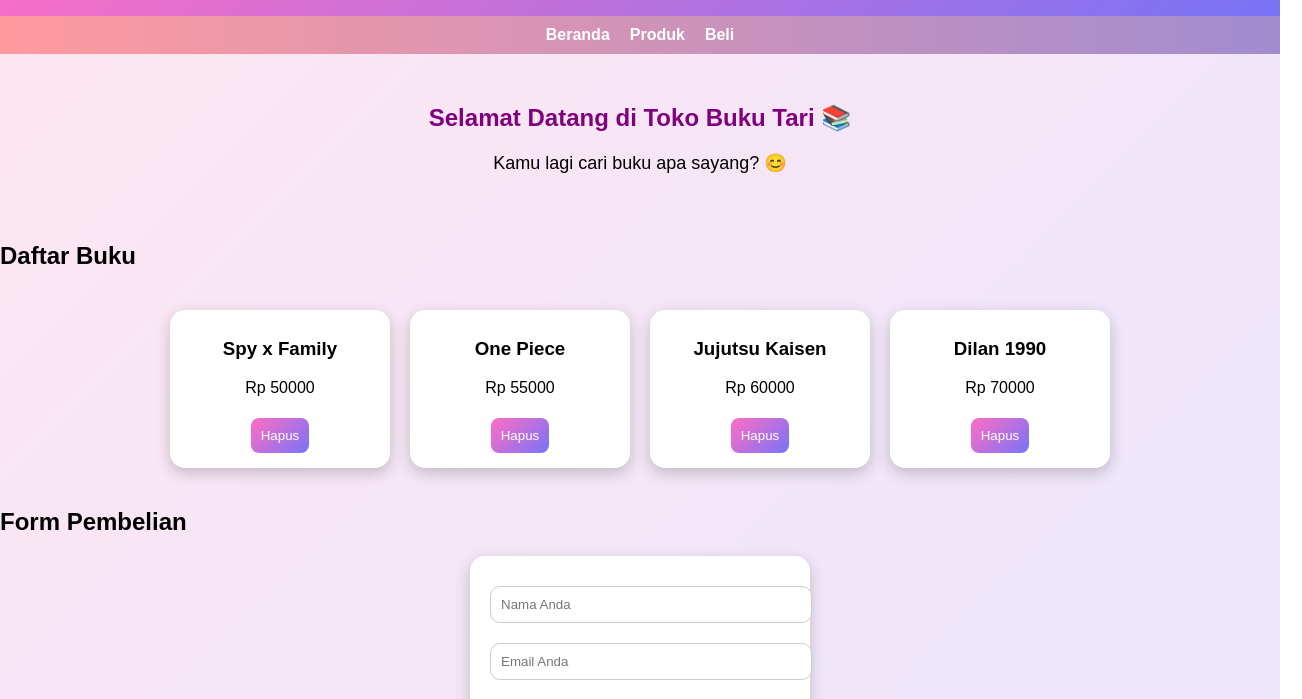
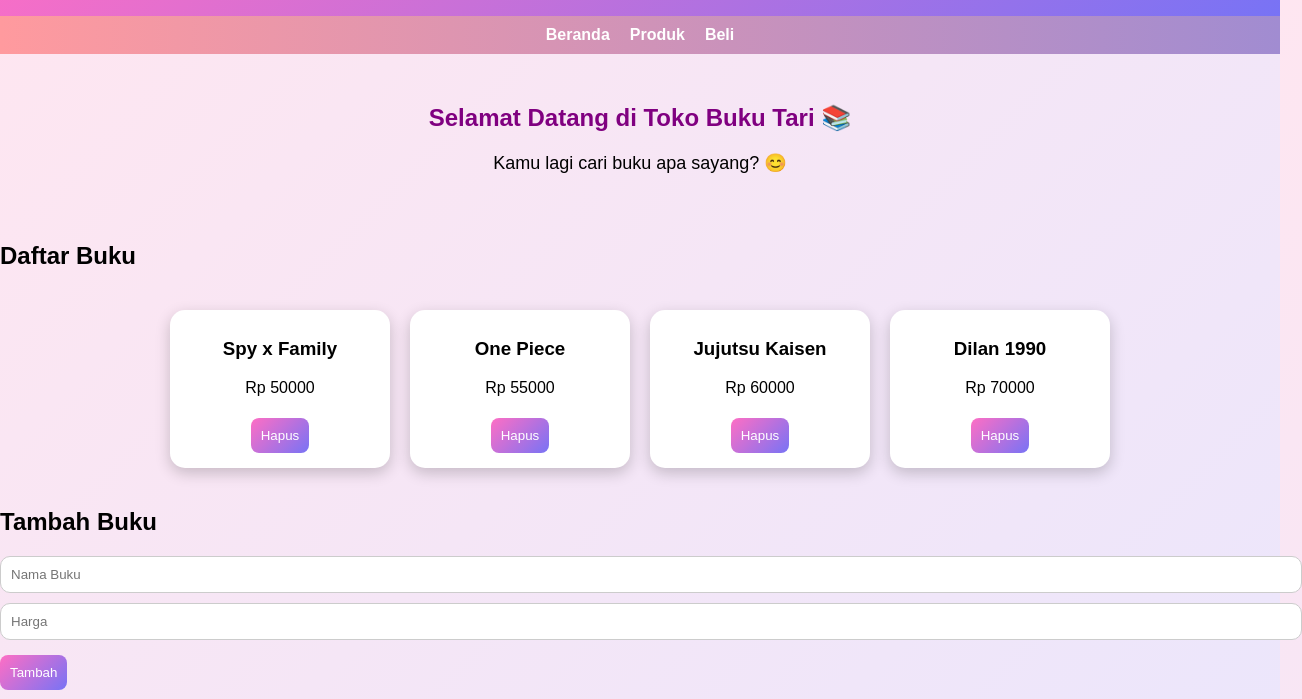
Before and after one commit to tariangggraini/Toko-Buku-Tari, a plain HTML site: page index.html in a window 1280 px wide. Shown: the part 94-793 px from the top of the page, 1302 px wide, since content can reach past the window. Drawn offline with Linux system fonts and the light colour scheme.

Commit message:
Update index.html

```diff
--- a/index.html
+++ b/index.html
@@ -28,18 +28,24 @@
   <p>Kamu lagi cari buku apa sayang? 😊</p>
 </section>
 
-<!-- ✅ PRODUK -->
+<!-- PRODUK -->
 <section id="produk">
   <h2>Daftar Buku</h2>
   <div class="container" id="list"></div>
 </section>
 
-<!-- ✅ FORM -->
+<!-- TAMBAH BUKU -->
+<section>
+  <h2>Tambah Buku</h2>
+  <input id="namaBaru" placeholder="Nama Buku">
+  <input id="hargaBaru" type="number" placeholder="Harga">
+  <button onclick="tambah()">Tambah</button>
+</section>
+
+<!-- FORM -->
 <section id="form">
   <h2>Form Pembelian</h2>
-
   <form id="formBeli">
-
   <input type="text" id="nama" placeholder="Nama Anda">
   <small id="err-nama" class="error"></small>
 
@@ -65,12 +71,11 @@
   <textarea id="pesan" placeholder="Pesan"></textarea>
 
   <button type="submit">Kirim</button>
+</form>
 
-    <!-- HASIL DI DALAM FORM -->
 <p id="hasil"></p>
 
   </form>
-
 </section>
 
 </main>
```
Lines whose indentation alone changed are shown as unchanged.
